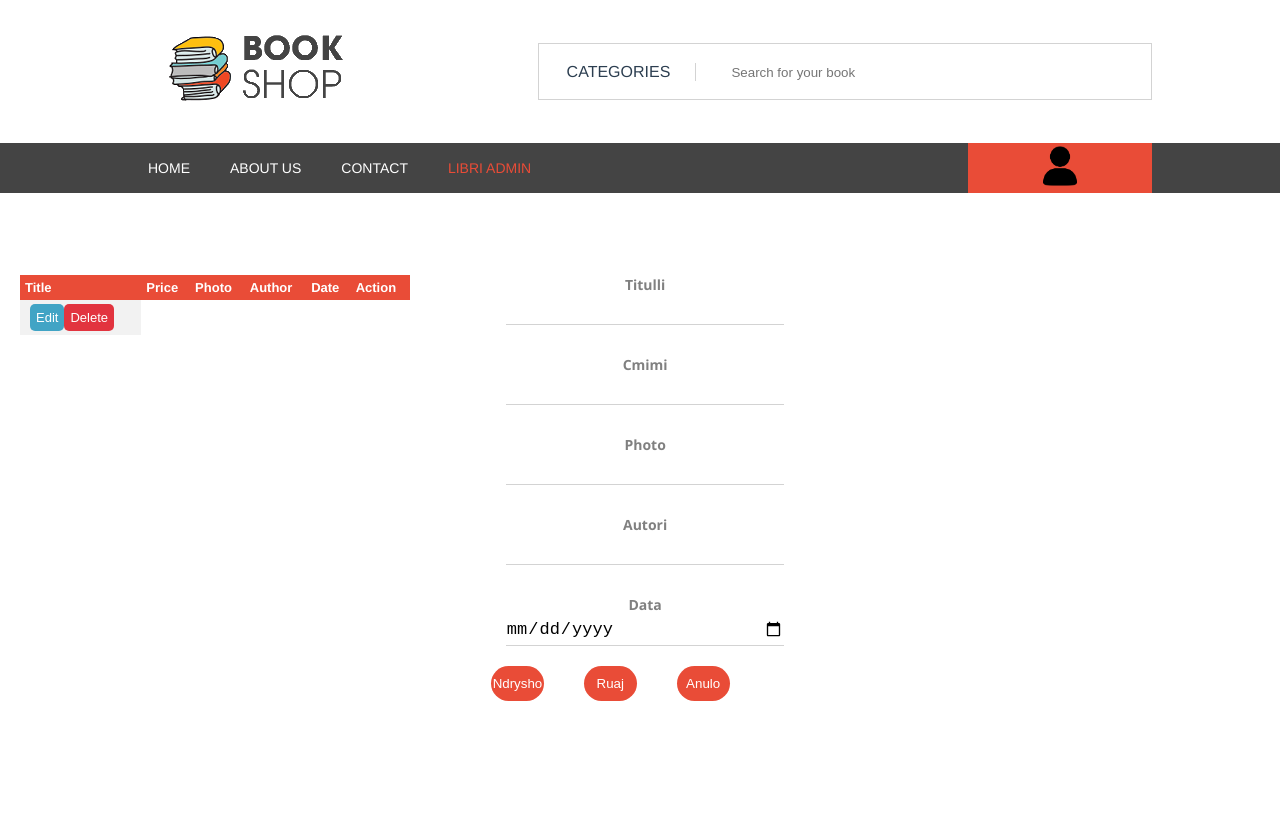
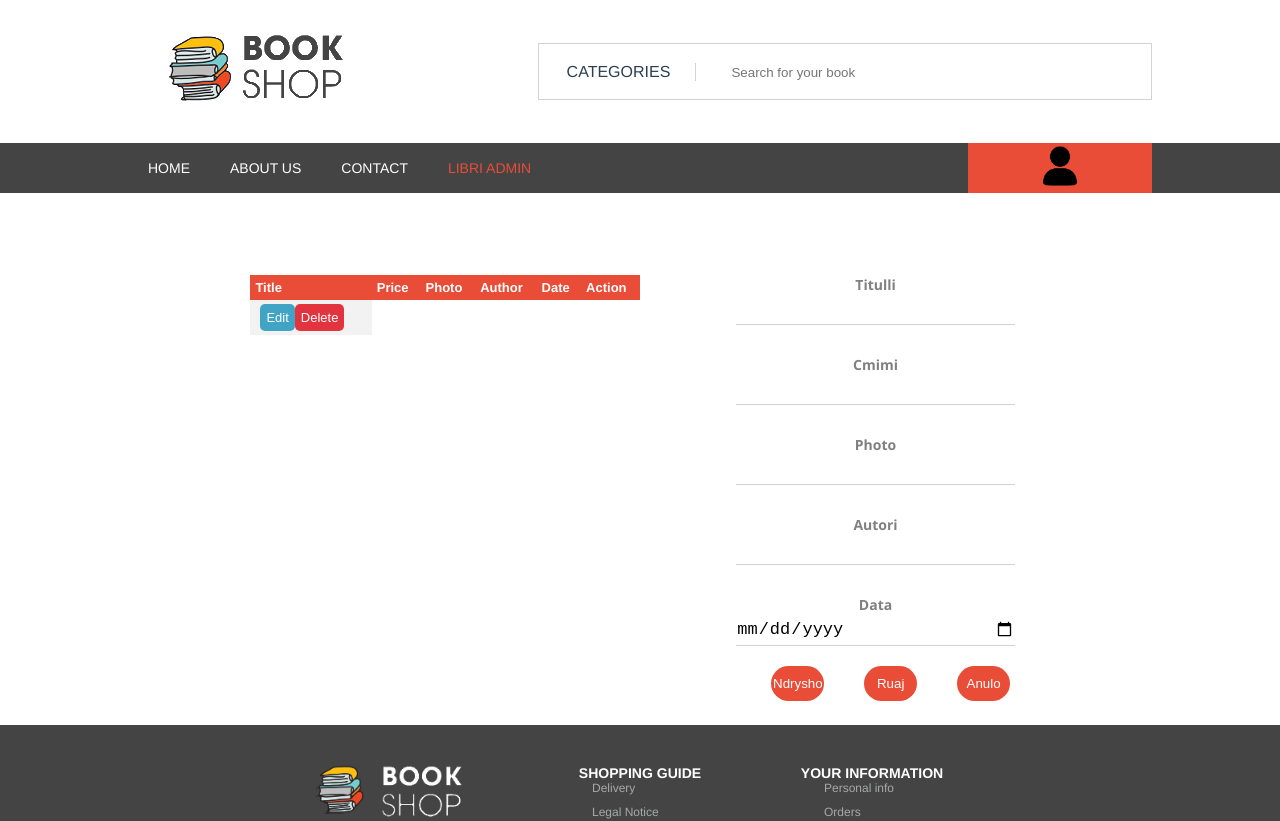
Before and after one commit to gk44739/ebook, a Vue app in the folder ebook/: page /libriAdmin in a window 1280 px wide. Shown: the top 821 px of the page. Built offline with nearby package versions, Linux system fonts and the light colour scheme.

Commit message:
Libri Admin css fix

```diff
--- a/ebook/src/pages/libriAdmin.vue
+++ b/ebook/src/pages/libriAdmin.vue
@@ -1,11 +1,9 @@
 <template>
      <div class="main">
-
         <div class="right-side">
             <div class="tabela-forma">
                 <table id="tabelaLibri" class="tabelaUser">
                     <tr>
-
                         <th>Title</th>
                         <th>Price</th>
                         <th>Photo</th>
@@ -19,7 +17,6 @@
                             <a >Delete</a>
                         </td>
                     </tr>
-
                 </table>
             </div>
             <div class="libri-forma">
@@ -82,6 +79,8 @@
     .main{
         display: flex;
         flex-direction: row;
+        margin: 0 auto;
+        height: auto;
     }
     .right-side{
         height: 100vh;
@@ -89,6 +88,8 @@
         background-color: white;
         display: flex;
         flex-direction: row;
+        margin: 0 auto;
+        height: auto;
     }
     .tabela-forma{
         width: 50%;
@@ -129,6 +130,7 @@
         display: flex;
         flex-direction: row;
         justify-content: center;
+        margin-left: 50px;
     }
 
     .butonat-div button{
```
Lines whose indentation alone changed are shown as unchanged.
